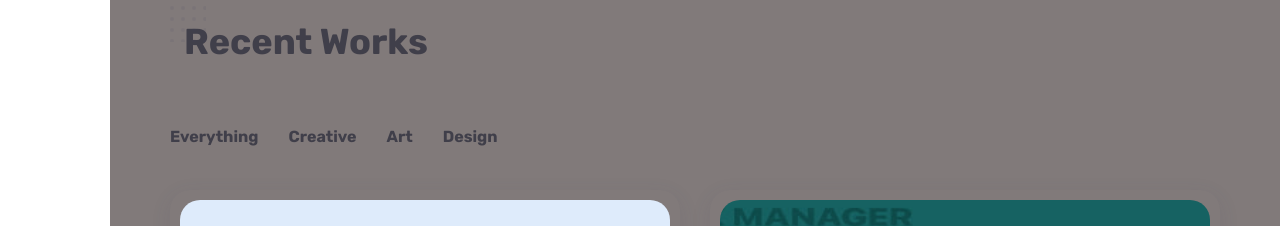
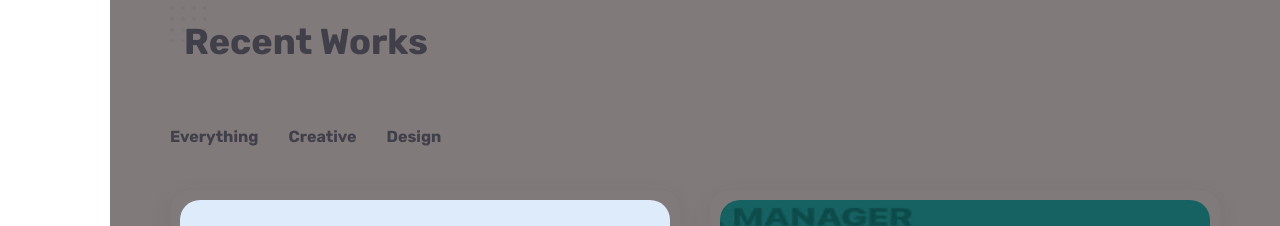
Before and after one commit to bohdanahostynska/my_portfolio, a React (Create React App) app: page / in a window 1280 px wide. Shown: the part 3180-3406 px from the top of the page. Built offline with nearby package versions, Linux system fonts and the light colour scheme.

Commit message:
removed some items

```diff
--- a/public/index.html
+++ b/public/index.html
@@ -2,7 +2,7 @@
 <html lang="en">
   <head>
     <meta charset="utf-8" />
-    <link rel="icon" href="%PUBLIC_URL%/favicon.ico" />
+    <link rel="icon" href="%PUBLIC_URL%/resume6.jpg" />
     <meta name="viewport" content="width=device-width, initial-scale=1" />
     <meta name="theme-color" content="#000000" />
     <meta
@@ -24,7 +24,7 @@
       work correctly both with client-side routing and a non-root public URL.
       Learn how to configure a non-root public URL by running `npm run build`.
     -->
-    <title>Responsive portfolio website - Cryptocalcoder</title>
+    <title>Bohdana</title>
     <!--============== Simple Line Icons ===============-->
     <link rel="stylesheet" href="https://cdnjs.cloudflare.com/ajax/libs/simple-line-icons/2.5.5/css/simple-line-icons.min.css">
   </head>
--- a/src/components/portfolio/Menu.jsx
+++ b/src/components/portfolio/Menu.jsx
@@ -16,7 +16,7 @@
     id: 2,
     image: Work2,
     title: "Task manager",
-    category: "Art",
+    category: "Design",
     link: "https://bohdanahostynska.github.io/Task-manager/",
   },
 
--- a/src/components/portfolio/Portfolio.jsx
+++ b/src/components/portfolio/Portfolio.jsx
@@ -22,9 +22,6 @@
         </span>
         <span className="work__item" onClick={() => filterItem("Creative")}>
           Creative
-        </span>
-        <span className="work__item" onClick={() => filterItem("Art")}>
-          Art
         </span>
         <span className="work__item" onClick={() => filterItem("Design")}>
           Design
```
Also changed, not shown: public/resume6.jpg (added).
